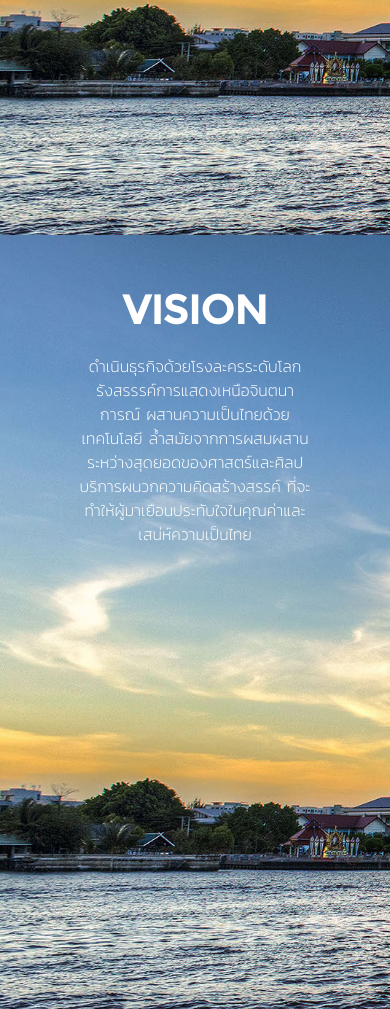
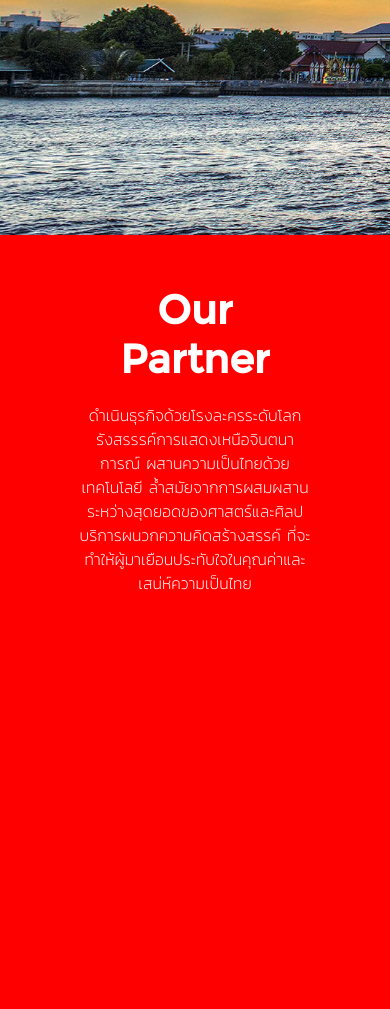
Before and after one commit to jarindr/tripleWeb, a website: page punjaluck/public/index/index.html in a window 390 px wide. Shown: the part 609-1618 px from the top of the page. Drawn offline with nearby package versions, Linux system fonts and the light colour scheme.

Commit message:
our partner demo

```diff
--- a/punjaluck/public/index/css/styles.css
+++ b/punjaluck/public/index/css/styles.css
@@ -144,7 +144,8 @@ ul li {
   text-align: center;
 }
 #vision-main {
-  background-image: url('../images/bg.jpg');
+  background-color: red;
+
 }
 #mission-main {
   background-image: url('../images/bg.jpg');
@@ -228,8 +229,8 @@ ul li {
     position: absolute;
     display: block;
     background-color: white;
-    left: 0;
-    right: 0;
+    left:0;
+    width: 100%;
     transform: translate3d(-100vw,0,0);
     height: 100vh;
     z-index: 10;
--- a/punjaluck/public/index/index.html
+++ b/punjaluck/public/index/index.html
@@ -50,7 +50,7 @@
 
     <div class='main' id='vision-main'>
       <div class='caption'>
-        <h1>VISION</h1>
+        <h1>Our Partner</h1>
         <span>
           ดำเนินธุรกิจด้วยโรงละครระดับโลก รังสรรรค์การแสดงเหนือจินตนาการณ์ ผสานความเป็นไทยด้วยเทคโนโลยี
           ล้ำสมัยจากการผสมผสานระหว่างสุดยอดของศาสตร์และศิลป บริการผนวกความคิดสร้างสรรค์
```
